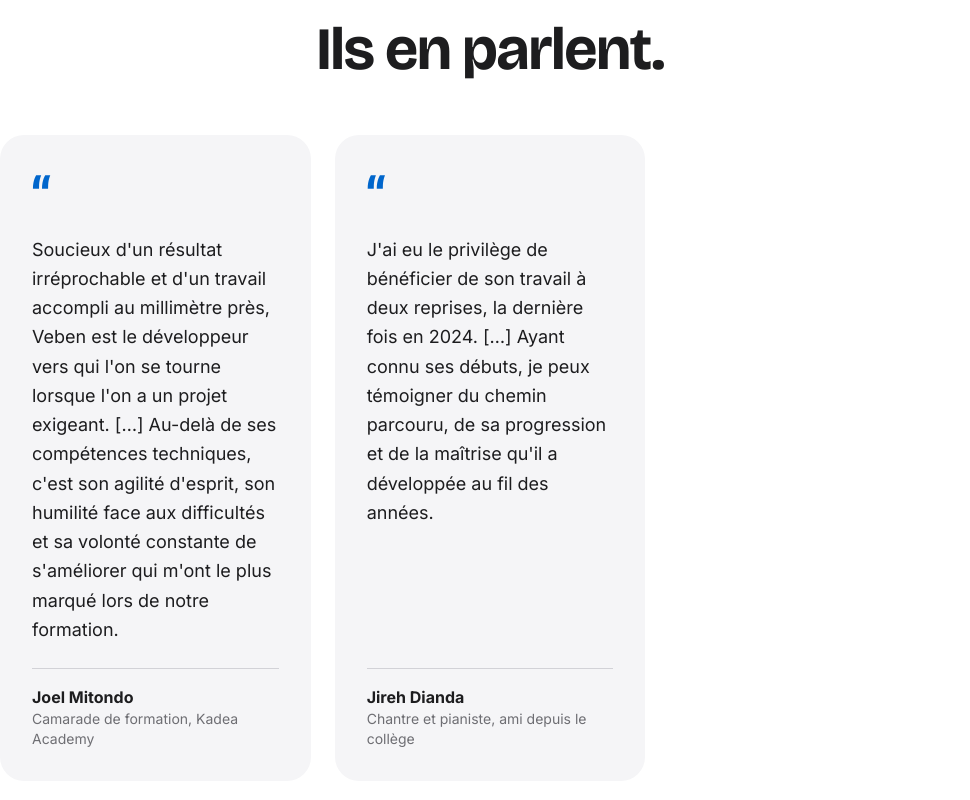
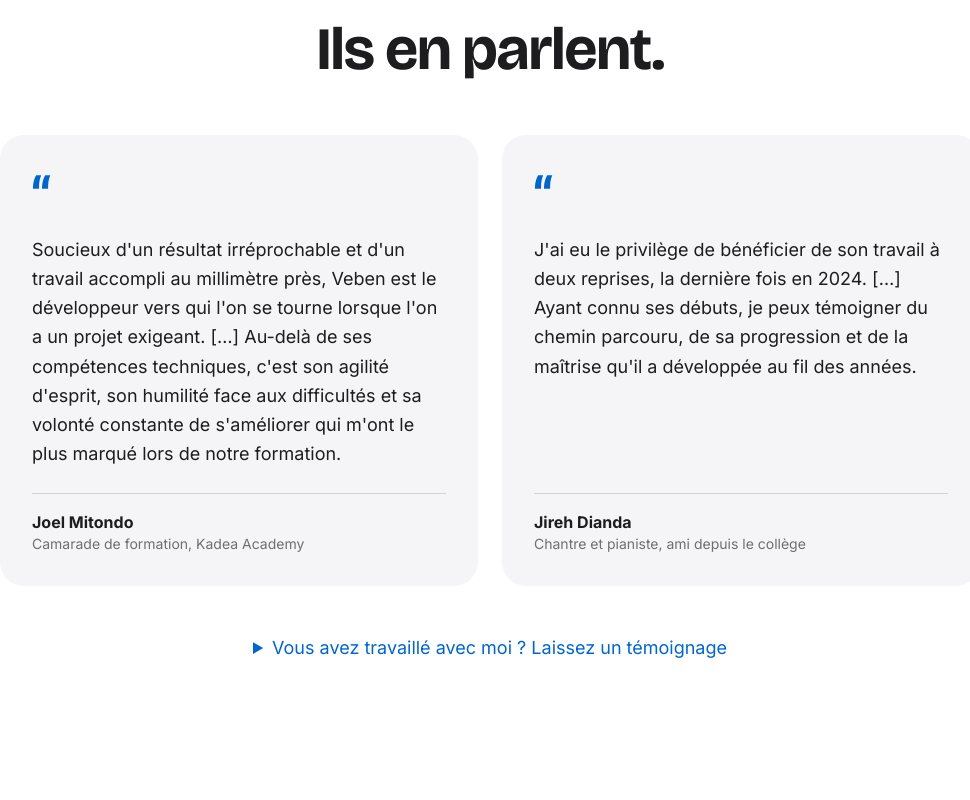
Before and after one commit to veben-cmyk/Mon_Portfolio, a website: page index.html in a window 1280 px wide. Shown: the part 6160-6960 px from the top of the page, without its empty margins (150-1120 px from the left). Drawn offline with nearby package versions, Linux system fonts and the light colour scheme.

Commit message:
fix: testimonial cards

```diff
--- a/index.html
+++ b/index.html
@@ -249,7 +249,7 @@
             </h2>
 
             <!-- Les cartes sont générées par js/main.js à partir du tableau "temoignages" -->
-            <div id="liste-temoignages" class="mt-14 grid gap-6 md:grid-cols-3"></div>
+            <div id="liste-temoignages" class="mt-14 grid gap-6 md:grid-cols-2"></div>
 
             <!-- Formulaire repliable : <details> s'ouvre et se ferme sans une ligne de JavaScript -->
             <details class="mx-auto mt-12 max-w-xl">
--- a/js/main.js
+++ b/js/main.js
@@ -231,7 +231,7 @@ document.getElementById("bouton-theme").addEventListener("click", () => {
 // Emplacements à remplacer par de VRAIS témoignages (avec l'accord des personnes).
 // "lien" : leur profil LinkedIn, ou "" s'ils n'en ont pas.
 const temoignages = [
-   {
+  {
     texte: "Soucieux d'un résultat irréprochable et d'un travail accompli au millimètre près, Veben est le développeur vers qui l'on se tourne lorsque l'on a un projet exigeant. […] Au-delà de ses compétences techniques, c'est son agilité d'esprit, son humilité face aux difficultés et sa volonté constante de s'améliorer qui m'ont le plus marqué lors de notre formation.",
     nom: "Joel Mitondo",
     role: "Camarade de formation, Kadea Academy",
@@ -242,6 +242,7 @@ const temoignages = [
     nom: "Jireh Dianda",
     role: "Chantre et pianiste, ami depuis le collège",
     lien: "https://www.youtube.com/@jirehdiandaofficiel10",
+    Lien: "https://www.youtube.com/@jirehdiandaofficiel10",
   },
 ];
 
```
Also changed, not shown: css/style.css, images/veben-portfolio.jpg (added).
